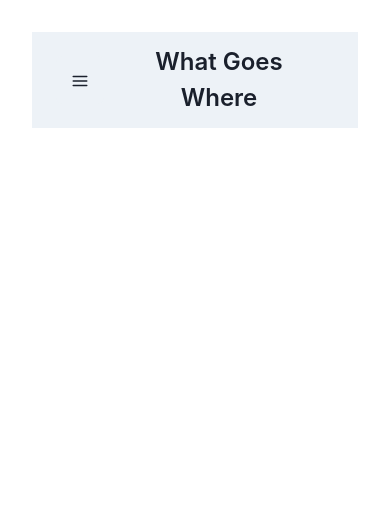
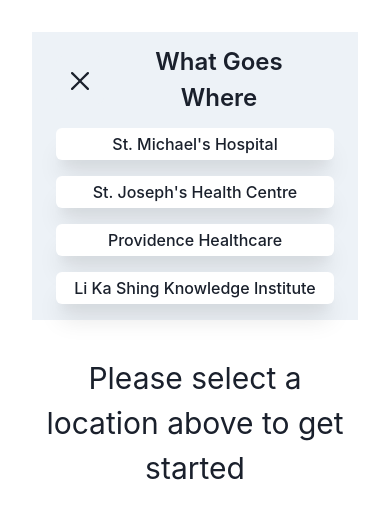
Before and after one commit to dkurukula/whatgoeswhere, a React (Vite) app: page / in a window 390 px wide. Shown: the top 518 px of the page. Built offline with nearby package versions, Linux system fonts and the light colour scheme.

Commit message:
feat: add prompt and show nav
Prompt user to select text, show nav in mobile view by default

```diff
--- a/src/App.tsx
+++ b/src/App.tsx
@@ -16,6 +16,7 @@
   HStack,
   Flex,
   IconButton,
+  Text,
   theme,
 } from "@chakra-ui/react";
 import { CloseIcon, HamburgerIcon } from "@chakra-ui/icons";
@@ -57,7 +58,6 @@
   const dispatch = useSitesDispatch();
   const navigate = useNavigate();
   const { isOpen, onOpen, onClose } = useDisclosure();
-
   const location = useLocation();
   const site = state.site;
   const url = location.pathname;
@@ -142,6 +142,10 @@
     }
   }, [state.route]);
 
+  useEffect(() => {
+    onOpen();
+  }, []);
+
   return (
     <>
       <ChakraProvider theme={theme}>
@@ -179,6 +183,14 @@
             </Box>
           ) : null}
         </Box>
+        {url === "/" && state.route === "/" && state.site === null ? (
+          <Stack spacing={3}>
+            <br />
+            <Text fontSize="3xl">
+              Please select a location above to get started
+            </Text>
+          </Stack>
+        ) : null}
         <Routes>
           {RoutesArr.map((route: IRouteAll) => {
             return (
```
